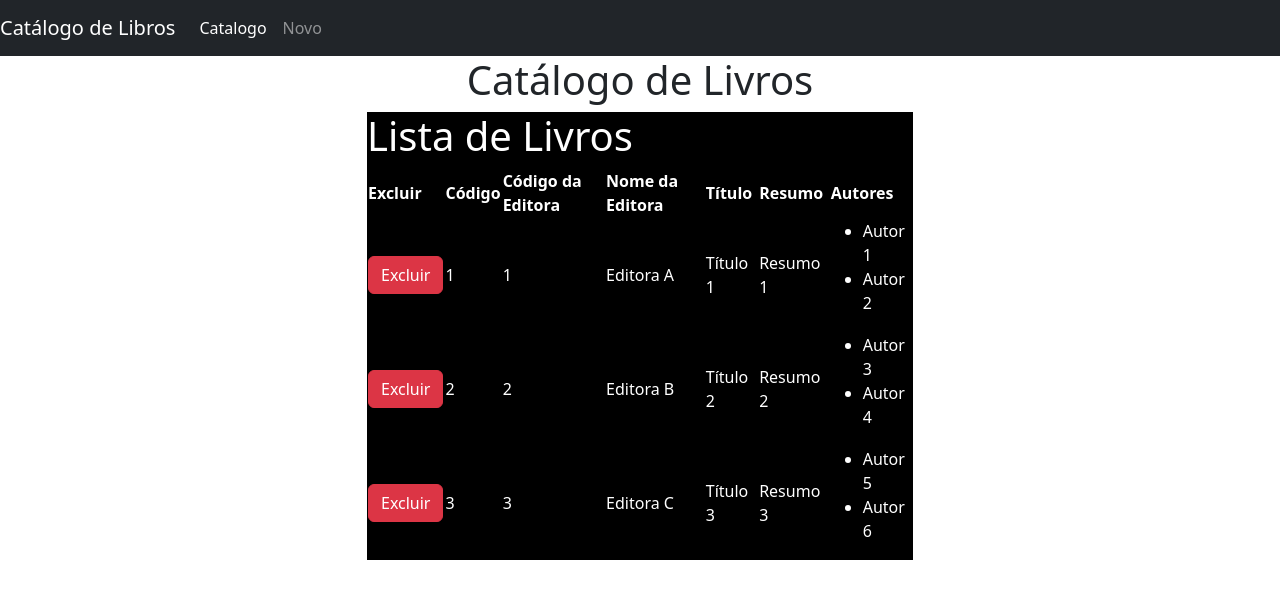
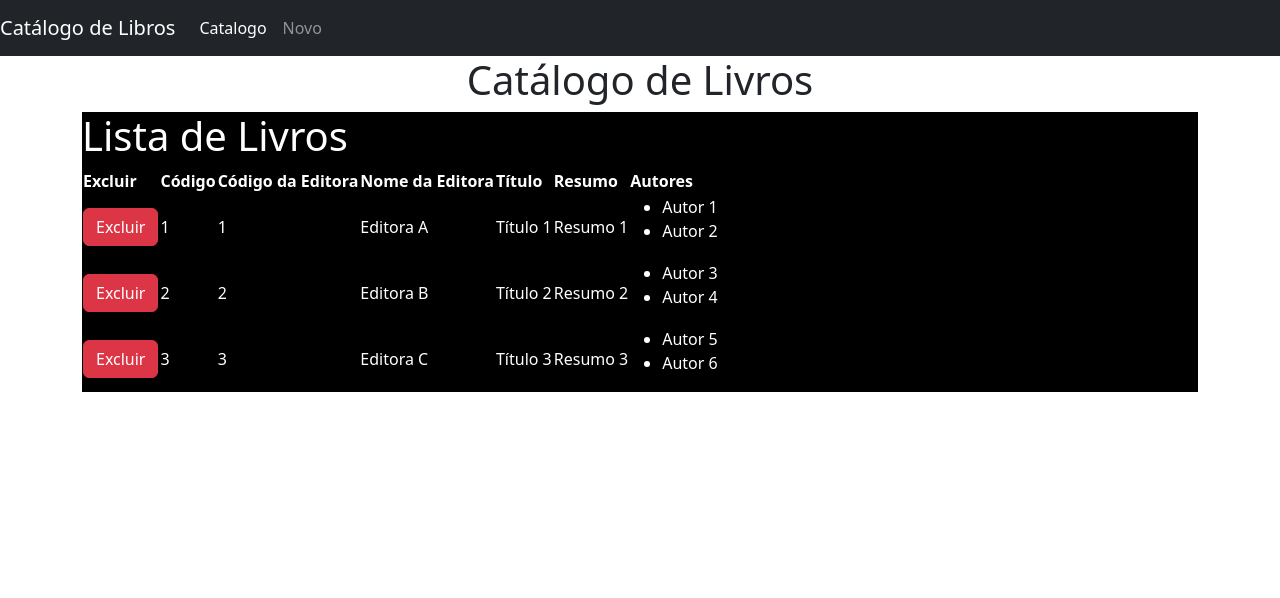
Before and after one commit to josthrj/livros-react, a React (Create React App) app: page / in a window 1280 px wide. Shown: the top 598 px of the page. Built offline with nearby package versions, Linux system fonts and the light colour scheme.

Commit message:
missao de certificaçao

```diff
--- a/src/App.tsx
+++ b/src/App.tsx
@@ -6,7 +6,7 @@
  return (
     <div className="container">
       <div className="row">
-        <div className="col-md-6 offset-md-3">
+      <div className="col-md-12 ">
           <h1 className="text-center">Catálogo de Livros</h1>
           <LivroLista />
         </div>
```
